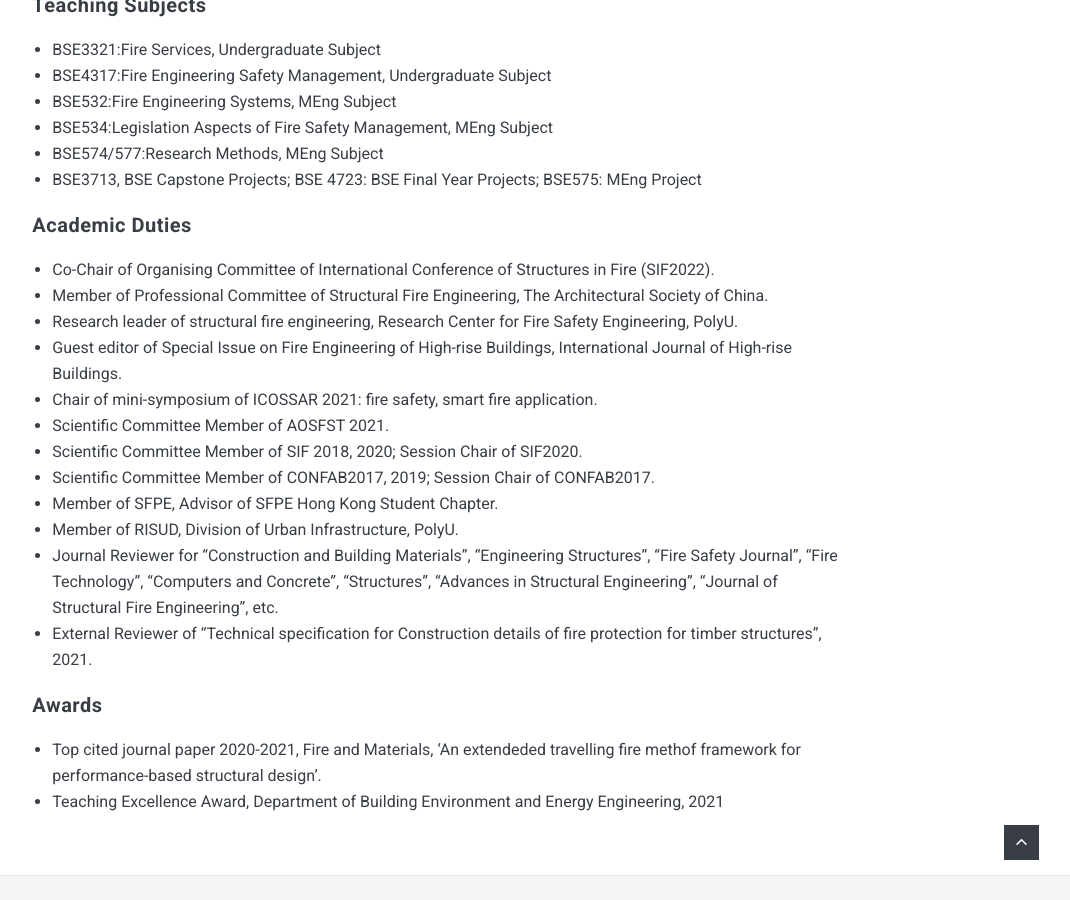
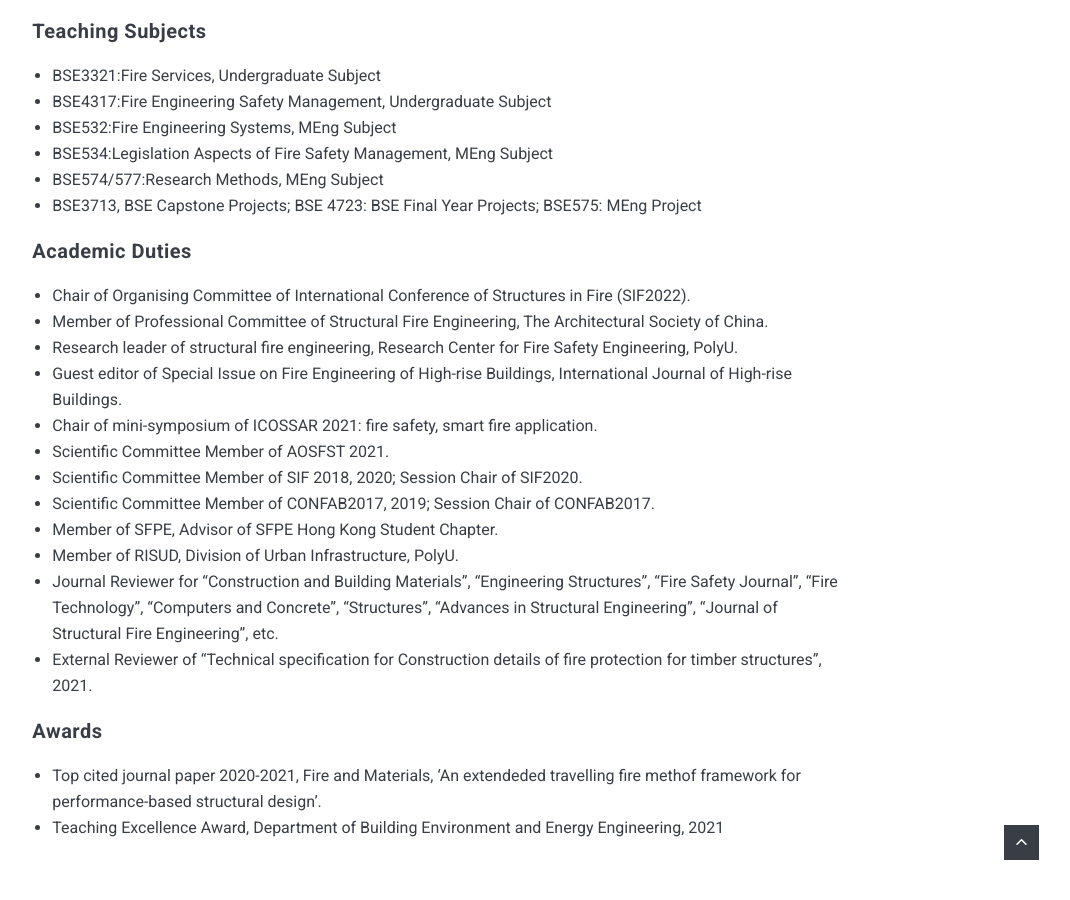
Before and after one commit to LimingXLiming/JiangLiming, a Jekyll site: the page built from _pages/About.md, in a window 1280 px wide and 900 px high, scrolled down 2357 px. Shown: the whole window, without its empty margins (201-1271 px from the left). Built offline with Jekyll 4.4.1, drawn with Linux system fonts in a browser that asks for light colours; nearby versions of some CDN libraries; some of the changed text lies outside the part shown.

```diff
--- a/_pages/About.md
+++ b/_pages/About.md
@@ -65,7 +66,7 @@ Dr JIANG Liming is Assistant Professor in the Department of Building Environment
 * BSE3713, BSE Capstone Projects; BSE 4723: BSE Final Year Projects; BSE575: MEng Project
 
 #### Academic Duties
-* Co-Chair of Organising Committee of International Conference of Structures in Fire (SIF2022).
+* Chair of Organising Committee of International Conference of Structures in Fire (SIF2022).
 * Member of Professional Committee of Structural Fire Engineering, The Architectural Society of China.
 * Research leader of structural fire engineering, Research Center for Fire Safety Engineering, PolyU.
 * Guest editor of Special Issue on Fire Engineering of High-rise Buildings, International Journal of High-rise Buildings.
```
Also changed, not shown: other parts of _pages/About.md (+1 -0 lines).
